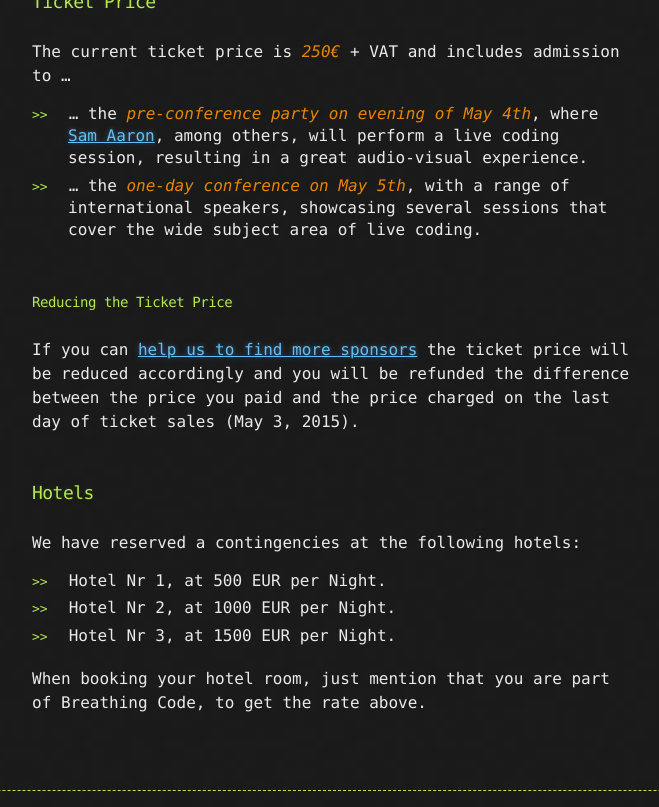
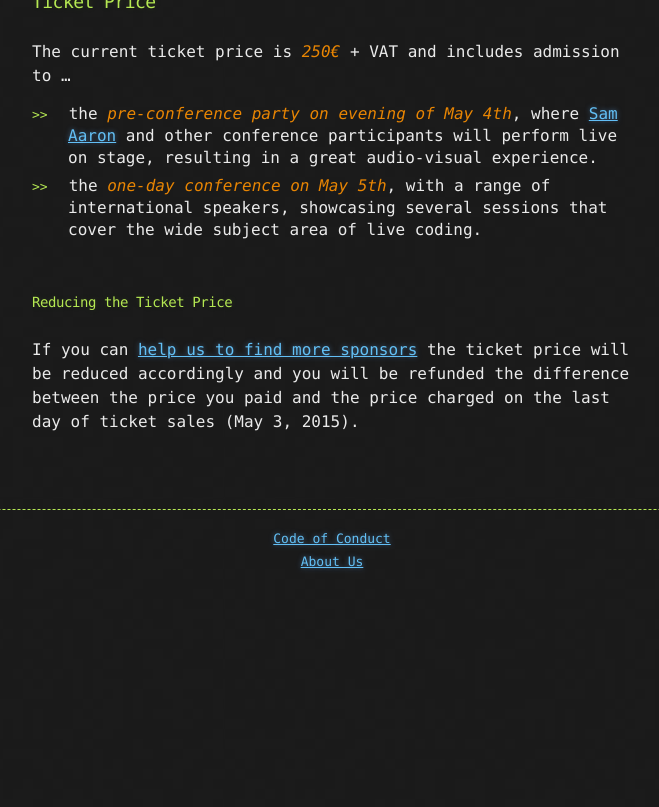
Before and after one commit to BreathingCode/BreathingCode.github.io, a Jekyll site: the page built from register.md, in a window 1280 px wide, cut to the strip 566-1373 px from the top of the page. Shown: the whole strip, without its empty margins (308-967 px from the left). Built offline with Jekyll 4.4.1, drawn with Linux system fonts in a browser that asks for light colours; nearby versions of some CDN libraries; Markdown is read by kramdown in place of the engine named in the settings; after the commit the page ends 1142 px from its top, so only the background shows below that.

Commit message:
Moved hotels into page of its own

```diff
--- a/register.md
+++ b/register.md
@@ -21,10 +21,10 @@
 
 The current ticket price is *250€* + VAT and includes admission to ...
 
-- ... the *pre-conference party on evening of May 4th*, where [Sam
-  Aaron](/2015/01/28/speaker-sam.html), among others, will perform a live coding
-  session, resulting in a great audio-visual experience.
-- ... the *one-day conference on May 5th*, with a range of international speakers,
+- the *pre-conference party on evening of May 4th*, where [Sam
+  Aaron](/2015/01/28/speaker-sam.html) and other conference participants will perform
+  live on stage, resulting in a great audio-visual experience.
+- the *one-day conference on May 5th*, with a range of international speakers,
   showcasing several sessions that cover the wide subject area of live coding.
 
 #### Reducing the Ticket Price
@@ -33,14 +33,3 @@
 will be reduced accordingly and you will be refunded the difference between the
 price you paid and the price charged on the last day of ticket sales (May 3,
 2015).
-
-### Hotels
-
-We have reserved a contingencies at the following hotels:
-
-- Hotel Nr 1, at 500 EUR per Night.
-- Hotel Nr 2, at 1000 EUR per Night.
-- Hotel Nr 3, at 1500 EUR per Night.
-
-When booking your hotel room, just mention that you are part of Breathing Code,
-to get the rate above.
```
